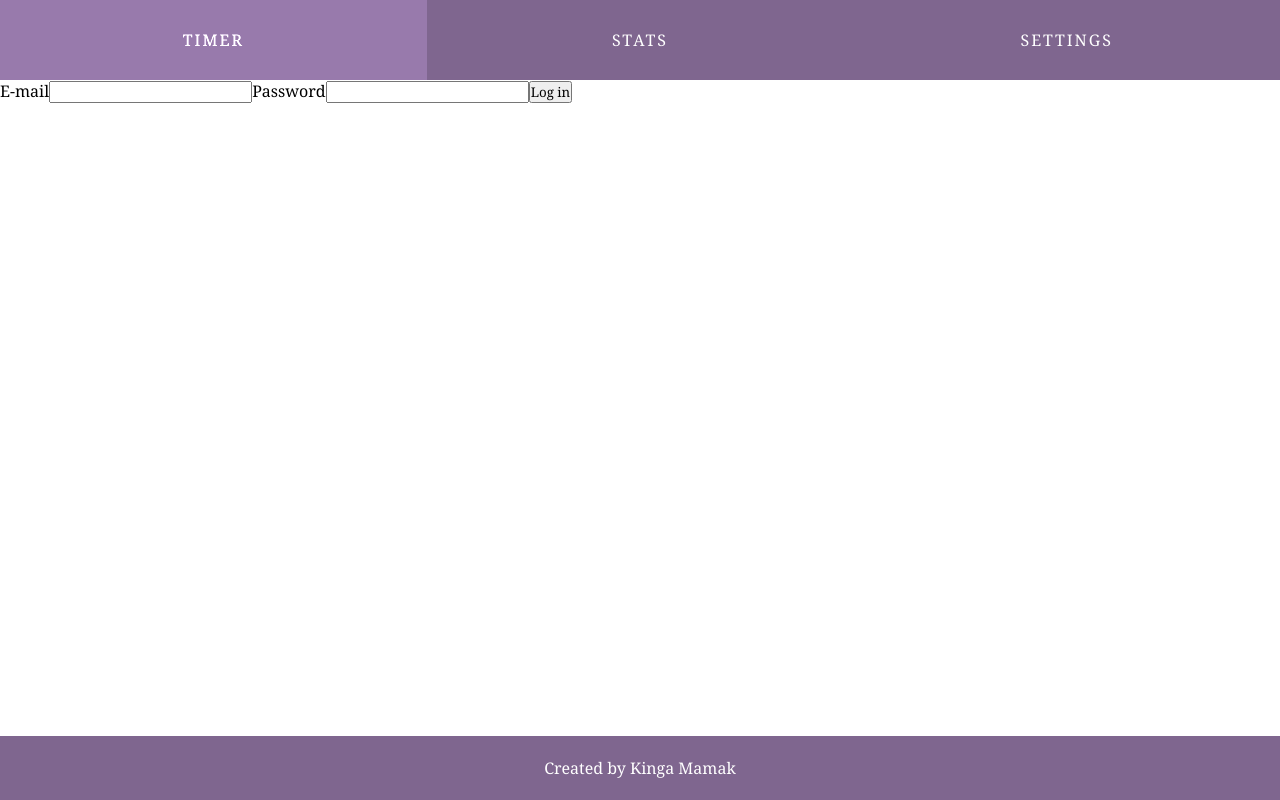
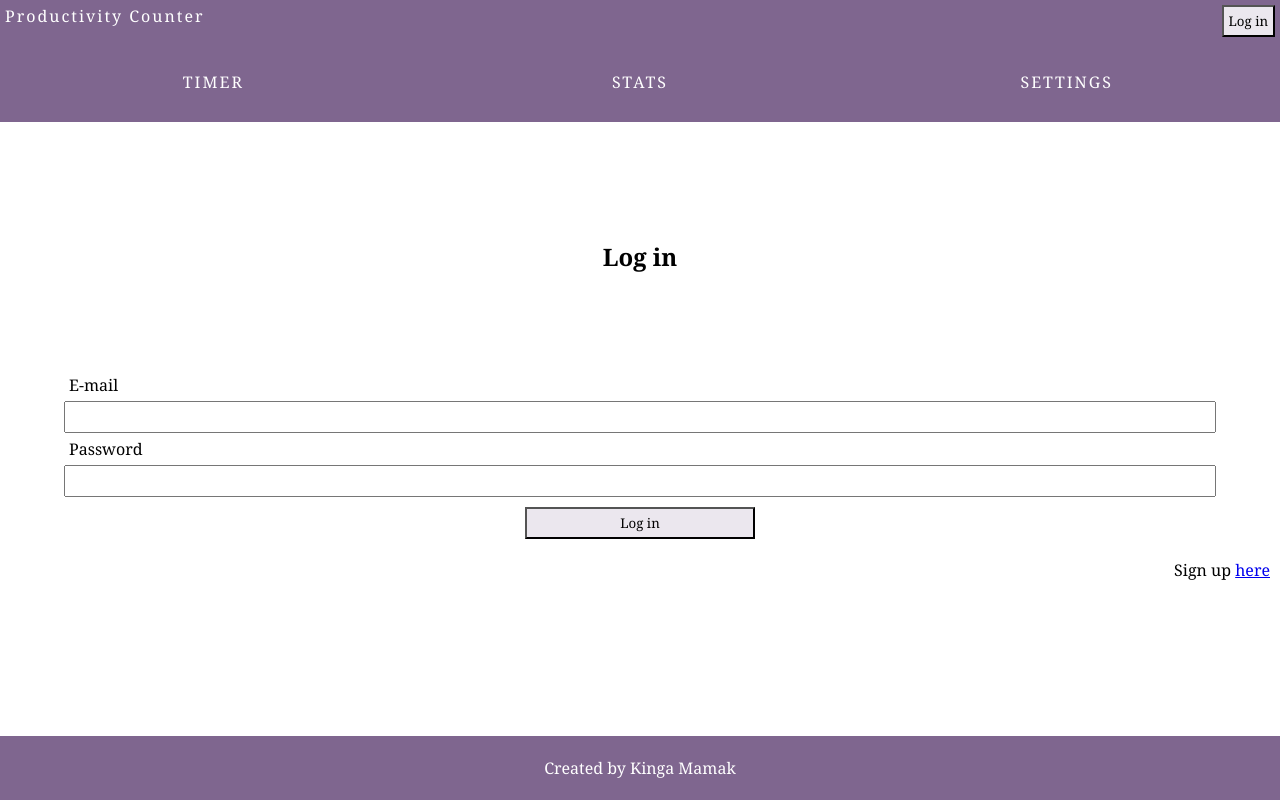
Before and after one commit to kingam280/productivity-counter, a React (Create React App) app: page /login in a window 1280 px wide. Built offline with nearby package versions, Linux system fonts and the light colour scheme.

Commit message:
Implement logging and signing up

```diff
--- a/src/components/App.css
+++ b/src/components/App.css
@@ -1,9 +1,9 @@
 .app {
-  margin-top: 10vh;
+  margin-top: 18vh;
 }
 
 .container {
-  min-height: 80vh;
+  min-height: 72vh;
 }
 
 /* background-color: #7f668f;
--- a/src/components/App.js
+++ b/src/components/App.js
@@ -4,14 +4,14 @@ import {
   Switch,
   Route,
 } from "react-router-dom";
-import Menu from './Menu/Menu'
+import TopPanel from './TopPanel/TopPanel'
 import Footer from './Footer/Footer'
 import Timer from './Timer/Timer'
 import Stats from './Stats/Stats'
 import Settings from './Settings/Settings'
 import NotFound from './NotFound/NotFound'
-import SignUp from './SignUp'
-import LogIn from './LogIn'
+import SignUp from './LogIn & SignUp/SignUp'
+import LogIn from './LogIn & SignUp/LogIn'
 import './App.css';
 import { AuthProvider } from '../contexts/Auth'
 
@@ -23,7 +23,7 @@ function App() {
     <AuthProvider>
       <Router>
         <div className="app">
-          <Menu />
+          <TopPanel />
           <Switch>
             <Route exact path="/">
               <Timer
--- /dev/null
+++ b/src/components/LogIn & SignUp/LogIn.css
@@ -0,0 +1,31 @@
+.side-info {
+  padding: 10px;
+  text-align: right;
+}
+.log-form {
+  display: flex;
+  flex-wrap: wrap;
+  width: 90%;
+  margin: 0 auto;
+}
+
+.log-form > label,
+.log-form > input {
+  display: block;
+  width: 100%;
+  padding: 5px;
+}
+
+.log-form > button {
+  display: block;
+  margin: 10px auto;
+  padding: 5px;
+  justify-self: center;
+  width: 20%;
+  background-color: var(--second-color);
+}
+
+.log-form > p {
+  width: 100%;
+  text-align: center;
+}
--- a/src/components/SignUp.js
+++ b/src/components/LogIn & SignUp/LogIn.js
@@ -1,13 +1,19 @@
-import React, { useState } from 'react'
-import firebase from '../config/firebase'
+import React, { useState, useContext } from 'react'
+import { Link } from 'react-router-dom';
+import firebase from '../../config/firebase'
+import {AuthContext} from '../../contexts/Auth'
+import './LogIn.css';
 
-const SignUp = () => {
+const LogIn = () => {
     const [form, setForm] = useState({
         email: '',
         password: ''
     })
+    const [error, setError] = useState('')
+    const { setUser } = useContext(AuthContext)
 
     const updateForm = (e) => {
+        setError(false)
         setForm(prev => {
             return {
                 ...prev,
@@ -18,31 +24,35 @@ const SignUp = () => {
 
     const handleSubmit = (e) => {
         e.preventDefault()
-        firebase.auth().createUserWithEmailAndPassword(form.email, form.password)
+        firebase.auth().signInWithEmailAndPassword(form.email, form.password)
             .then((userCredential) => {
-                // Signed in
                 var user = userCredential.user;
-                // ...
-                console.log(user)
+                setUser(user.uid)
+                localStorage.setItem('userId', user.uid)
+                window.location.replace("/timer")
             })
             .catch((error) => {
                 var errorCode = error.code;
                 var errorMessage = error.message;
-                // ..
+                setError(prev => !prev)
                 console.log(errorCode, errorMessage)
             });
     }
     return (
         <div className="container">
-            <form onSubmit={handleSubmit}>
+            <h2>Log in</h2>
+
+            <form onSubmit={handleSubmit} className="log-form">
                 <label htmlFor="email">E-mail</label>
                 <input type="email" id="email" onChange={updateForm} />
                 <label htmlFor="password">Password</label>
                 <input type="password" id="password" onChange={updateForm} />
-                <button>Sign in</button>
+                <button>Log in</button>
+                <p>{error ? "E-mail or password is incorrect" : ""}</p>
             </form>
+            <p className="side-info">Sign up <Link to="/signup">here</Link></p>
         </div>
     )
 }
 
-export default SignUp
+export default LogIn
--- a/src/components/LogIn.js
+++ b/src/components/LogIn & SignUp/SignUp.js
@@ -1,15 +1,15 @@
-import React, { useState, useContext } from 'react'
-import firebase from '../config/firebase'
-import {AuthContext} from '../contexts/Auth'
+import React, { useState } from 'react'
+import firebase from '../../config/firebase'
 
-const LogIn = () => {
+const SignUp = () => {
     const [form, setForm] = useState({
         email: '',
         password: ''
     })
-    const { setUser } = useContext(AuthContext)
+    const [error, setError] = useState('')
 
     const updateForm = (e) => {
+        setError(false)
         setForm(prev => {
             return {
                 ...prev,
@@ -20,30 +20,31 @@ const LogIn = () => {
 
     const handleSubmit = (e) => {
         e.preventDefault()
-        firebase.auth().signInWithEmailAndPassword(form.email, form.password)
+        firebase.auth().createUserWithEmailAndPassword(form.email, form.password)
             .then((userCredential) => {
                 var user = userCredential.user;
-                setUser(user.uid)
-                localStorage.setItem('userId', user.uid)
-
+                window.location.replace("/login")
             })
             .catch((error) => {
                 var errorCode = error.code;
                 var errorMessage = error.message;
                 console.log(errorCode, errorMessage)
+                setError(errorMessage)
             });
     }
     return (
         <div className="container">
-            <form onSubmit={handleSubmit}>
+            <h2>Sign up</h2>
+            <form onSubmit={handleSubmit} className="log-form">
                 <label htmlFor="email">E-mail</label>
                 <input type="email" id="email" onChange={updateForm} />
                 <label htmlFor="password">Password</label>
                 <input type="password" id="password" onChange={updateForm} />
-                <button>Log in</button>
+                <button>Sign in</button>
+                <p>{error}</p>
             </form>
         </div>
     )
 }
 
-export default LogIn
+export default SignUp
--- a/src/components/Stats/Stats.js
+++ b/src/components/Stats/Stats.js
@@ -7,12 +7,13 @@ import { AuthContext } from '../../contexts/Auth'
 
 export default function Stats() {
     const { user } = useContext(AuthContext)
-    const records = useStats(user)
+    const {records, loading} = useStats(user)
 
-    return (
-      <div className="stats container">
-        <h2>Statistics</h2>
-        {records.length > 0 ?
+    const displayTable = () => {
+      if (loading) {
+        return <Loading />
+      } else if (records.length > 0) {
+        return (
           <table>
             <thead>
               <tr>
@@ -24,7 +25,27 @@ export default function Stats() {
             <tbody>
               {records.map( record => <Record timestamp={record.timestamp} label={record.label} timeInMinutes={record.timeInMinutes} key={record.timestamp} /> ) }
             </tbody>
-          </table> : <Loading /> }
+          </table>
+        )
+      } else {
+        return (
+          <table>
+            <thead>
+              <tr>
+                <th>Date</th>
+                <th>Label</th>
+                <th>Time</th>
+              </tr>
+            </thead>
+          </table>
+        )
+      }
+    }
+
+    return (
+      <div className="stats container">
+        <h2>Statistics</h2>
+        {displayTable()}
       </div>
     );
   }
--- /dev/null
+++ b/src/components/TopPanel/LogPanel.js
@@ -0,0 +1,25 @@
+import React, {useContext} from 'react';
+import {AuthContext} from '../../contexts/Auth'
+
+
+export default function LogPanel() {
+    const { user, setUser } = useContext(AuthContext)
+
+    const handleClick = (e) => {
+        if (e.target.textContent === "Log out") {
+            localStorage.setItem('userId', '')
+            setUser('')
+            window.location.replace("timer")
+        } else if (e.target.textContent === "Log in") {
+            window.location.replace("login")
+        }
+    }
+
+    return (
+        <div className="log-panel">
+            <p>Productivity Counter</p>
+            <button onClick={handleClick}>{user ? "Log out" : "Log in"}</button>
+        </div>
+
+    );
+}
--- a/src/components/Menu/Menu.js
+++ b/src/components/TopPanel/Menu.js
@@ -1,16 +1,16 @@
 import React from 'react';
 import { Link } from 'react-router-dom';
-import './Menu.css';
+
 
 export default function Menu() {
 
     return (
 
-        <nav className="menu">
+        <>
             <Link to="/timer" className="menu-item">Timer</Link>
             <Link to="/stats" className="menu-item">Stats</Link>
             <Link to="/settings" className="menu-item">Settings</Link>
-        </nav>
+        </>
 
     );
   }
--- a/src/components/Menu/Menu.css
+++ b/src/components/TopPanel/TopPanel.css
@@ -1,5 +1,6 @@
 .menu {
   display: flex;
+  flex-wrap: wrap;
   position: fixed;
   top: 0;
   left: 0;
@@ -8,8 +9,29 @@
   z-index: 10;
 }
 
+.log-panel {
+  flex-basis: 100%;
+  display: flex;
+  justify-content: space-between;
+  padding: 5px;
+  background-color: var(--main-color);
+  color: white;
+  letter-spacing: 2px;
+}
+
+.log-panel > p {
+  width: 50%;
+}
+
+.log-panel > button {
+  display: block;
+  padding: 5px;
+  background-color: var(--second-color);
+}
+
 .menu-item {
-  flex-basis: 100%;
+  flex-basis: 33%;
+  flex-grow: 1;
   display: flex;
   justify-content: center;
   align-items: center;
--- /dev/null
+++ b/src/components/TopPanel/TopPanel.js
@@ -0,0 +1,16 @@
+import React from 'react';
+import Menu from './Menu'
+import LogPanel from './LogPanel'
+import './TopPanel.css';
+
+
+export default function TopPanel() {
+
+    return (
+        <nav className="menu">
+            <LogPanel />
+            <Menu />
+        </nav>
+
+    );
+  }
--- a/src/index.css
+++ b/src/index.css
@@ -7,4 +7,5 @@
 
 :root {
   --main-color: #7f668f;
+  --second-color: #ebe7ee;
 }
--- a/src/utils/useStats.js
+++ b/src/utils/useStats.js
@@ -1,10 +1,12 @@
-import {useEffect, useState} from 'react'
+import {useEffect, useState, useCallback} from 'react'
 import axios from '../config/axios'
 
 const useStats = (id) => {
     const [records, setRecords] = useState([])
+    const [loading, setLoading] = useState(false)
 
-    const getRecordsFromDatabase = async () => {
+    const getRecordsFromDatabase = useCallback(async () => {
+        setLoading(prev => !prev)
         await axios
           .get(`/${id}.json`)
           .then(res => res.data)
@@ -12,14 +14,18 @@ const useStats = (id) => {
             for (let record in data) {
               setRecords(prev => Array(data[record]).concat(prev))
             }
+            setLoading(prev => !prev)
         })
-    }
+    }, [id])
 
     useEffect(() => {
+      if(id) {
         getRecordsFromDatabase()
-    }, [])
+      }
 
-    return records
+    }, [getRecordsFromDatabase, id])
+
+    return {records, loading}
 }
 
 export default useStats
```
